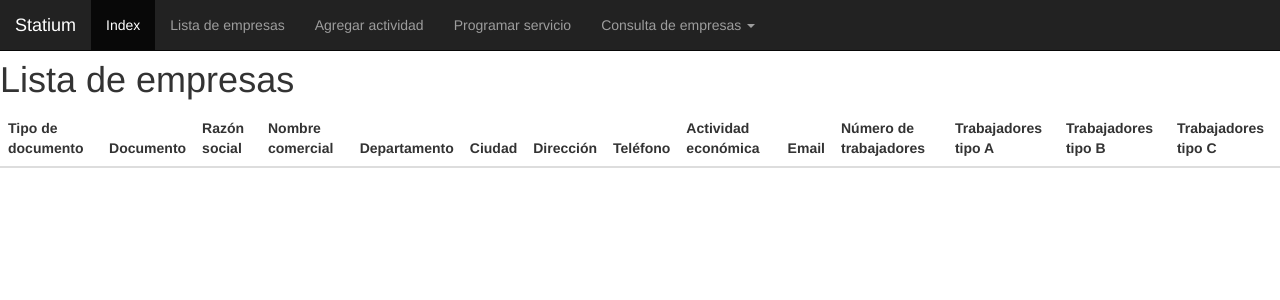
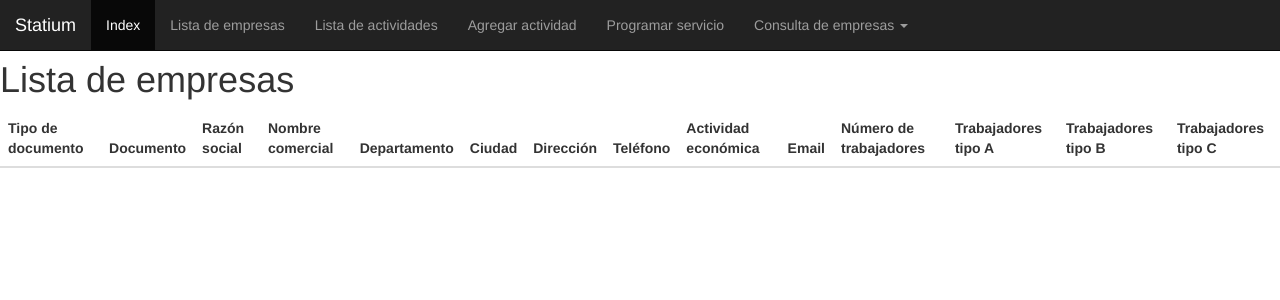
Before and after one commit to JuanCRdrums/pruebasProyecto, a PHP site: page /listarEmpresas.php in a window 1280 px wide. Shown: the top 300 px of the page. Run offline with PHP 8.4, Linux system fonts and the light colour scheme; data that the repository does not hold is empty; some libraries are stand-ins or nearby versions.

Commit message:
Se modifica la barra de navegación, agregando 'Lista de actividades'

```diff
--- a/agregarActividad.php
+++ b/agregarActividad.php
@@ -48,6 +48,7 @@
       <ul class="nav navbar-nav">
         <li class="active"><a href="index.php">Index</a></li>
         <li><a href="listarEmpresas.php">Lista de empresas</a></li>
+        <li><a href="listarActividades.php">Lista de actividades</a></li>
         <li><a href="agregarActividad.php">Agregar actividad</a></li>
         <li><a href="agregarServicio.php">Programar servicio</a></li>
         <li class="dropdown"><a class="dropdown-toggle" data-toggle="dropdown" href="#">Consulta de empresas
--- a/agregarEmpresa.php
+++ b/agregarEmpresa.php
@@ -62,6 +62,7 @@
       <ul class="nav navbar-nav">
         <li class="active"><a href="index.php">Index</a></li>
         <li><a href="listarEmpresas.php">Lista de empresas</a></li>
+        <li><a href="listarActividades.php">Lista de actividades</a></li>
         <li><a href="agregarActividad.php">Agregar actividad</a></li>
         <li><a href="agregarServicio.php">Programar servicio</a></li>
         <li class="dropdown"><a class="dropdown-toggle" data-toggle="dropdown" href="#">Consulta de empresas
--- a/agregarServicio.php
+++ b/agregarServicio.php
@@ -65,6 +65,7 @@
       <ul class="nav navbar-nav">
         <li class="active"><a href="index.php">Index</a></li>
         <li><a href="listarEmpresas.php">Lista de empresas</a></li>
+        <li><a href="listarActividades.php">Lista de actividades</a></li>
         <li><a href="agregarActividad.php">Agregar actividad</a></li>
         <li><a href="agregarServicio.php">Programar servicio</a></li>
         <li class="dropdown"><a class="dropdown-toggle" data-toggle="dropdown" href="#">Consulta de empresas
--- a/empresaPorCiudad.php
+++ b/empresaPorCiudad.php
@@ -40,6 +40,7 @@
       <ul class="nav navbar-nav">
         <li class="active"><a href="index.php">Index</a></li>
         <li><a href="listarEmpresas.php">Lista de empresas</a></li>
+        <li><a href="listarActividades.php">Lista de actividades</a></li>
         <li><a href="agregarActividad.php">Agregar actividad</a></li>
         <li><a href="agregarServicio.php">Programar servicio</a></li>
         <li class="dropdown"><a class="dropdown-toggle" data-toggle="dropdown" href="#">Consulta de empresas
--- a/empresaPorDepartamento.php
+++ b/empresaPorDepartamento.php
@@ -40,6 +40,7 @@
       <ul class="nav navbar-nav">
         <li class="active"><a href="index.php">Index</a></li>
         <li><a href="listarEmpresas.php">Lista de empresas</a></li>
+        <li><a href="listarActividades.php">Lista de actividades</a></li>
         <li><a href="agregarActividad.php">Agregar actividad</a></li>
         <li><a href="agregarServicio.php">Programar servicio</a></li>
         <li class="dropdown"><a class="dropdown-toggle" data-toggle="dropdown" href="#">Consulta de empresas
--- a/empresaPorDireccion.php
+++ b/empresaPorDireccion.php
@@ -40,6 +40,7 @@
       <ul class="nav navbar-nav">
         <li class="active"><a href="index.php">Index</a></li>
         <li><a href="listarEmpresas.php">Lista de empresas</a></li>
+        <li><a href="listarActividades.php">Lista de actividades</a></li>
         <li><a href="agregarActividad.php">Agregar actividad</a></li>
         <li><a href="agregarServicio.php">Programar servicio</a></li>
         <li class="dropdown"><a class="dropdown-toggle" data-toggle="dropdown" href="#">Consulta de empresas
--- a/empresaPorDocumento.php
+++ b/empresaPorDocumento.php
@@ -38,6 +38,7 @@
       <ul class="nav navbar-nav">
         <li class="active"><a href="index.php">Index</a></li>
         <li><a href="listarEmpresas.php">Lista de empresas</a></li>
+        <li><a href="listarActividades.php">Lista de actividades</a></li>
         <li><a href="agregarActividad.php">Agregar actividad</a></li>
         <li><a href="agregarServicio.php">Programar servicio</a></li>
         <li class="dropdown"><a class="dropdown-toggle" data-toggle="dropdown" href="#">Consulta de empresas
--- a/empresaPorNombre.php
+++ b/empresaPorNombre.php
@@ -39,6 +39,7 @@
       <ul class="nav navbar-nav">
         <li class="active"><a href="index.php">Index</a></li>
         <li><a href="listarEmpresas.php">Lista de empresas</a></li>
+        <li><a href="listarActividades.php">Lista de actividades</a></li>
         <li><a href="agregarActividad.php">Agregar actividad</a></li>
         <li><a href="agregarServicio.php">Programar servicio</a></li>
         <li class="dropdown"><a class="dropdown-toggle" data-toggle="dropdown" href="#">Consulta de empresas
--- a/empresaPorRazon.php
+++ b/empresaPorRazon.php
@@ -40,6 +40,7 @@
       <ul class="nav navbar-nav">
         <li class="active"><a href="index.php">Index</a></li>
         <li><a href="listarEmpresas.php">Lista de empresas</a></li>
+        <li><a href="listarActividades.php">Lista de actividades</a></li>
         <li><a href="agregarActividad.php">Agregar actividad</a></li>
         <li><a href="agregarServicio.php">Programar servicio</a></li>
         <li class="dropdown"><a class="dropdown-toggle" data-toggle="dropdown" href="#">Consulta de empresas
--- a/index.php
+++ b/index.php
@@ -19,6 +19,7 @@
       <ul class="nav navbar-nav">
         <li class="active"><a href="index.php">Index</a></li>
         <li><a href="listarEmpresas.php">Lista de empresas</a></li>
+        <li><a href="listarActividades.php">Lista de actividades</a></li>
         <li><a href="agregarActividad.php">Agregar actividad</a></li>
         <li><a href="agregarServicio.php">Programar servicio</a></li>
         <li class="dropdown"><a class="dropdown-toggle" data-toggle="dropdown" href="#">Consulta de empresas
--- a/listarActividades.php
+++ b/listarActividades.php
@@ -18,6 +18,7 @@
       <ul class="nav navbar-nav">
         <li class="active"><a href="index.php">Index</a></li>
         <li><a href="listarEmpresas.php">Lista de empresas</a></li>
+        <li><a href="listarActividades.php">Lista de actividades</a></li>
         <li><a href="agregarActividad.php">Agregar actividad</a></li>
         <li><a href="agregarServicio.php">Programar servicio</a></li>
         <li class="dropdown"><a class="dropdown-toggle" data-toggle="dropdown" href="#">Consulta de empresas
--- a/listarEmpresas.php
+++ b/listarEmpresas.php
@@ -18,6 +18,7 @@
       <ul class="nav navbar-nav">
         <li class="active"><a href="index.php">Index</a></li>
         <li><a href="listarEmpresas.php">Lista de empresas</a></li>
+        <li><a href="listarActividades.php">Lista de actividades</a></li>
         <li><a href="agregarActividad.php">Agregar actividad</a></li>
         <li><a href="agregarServicio.php">Programar servicio</a></li>
         <li class="dropdown"><a class="dropdown-toggle" data-toggle="dropdown" href="#">Consulta de empresas
```
